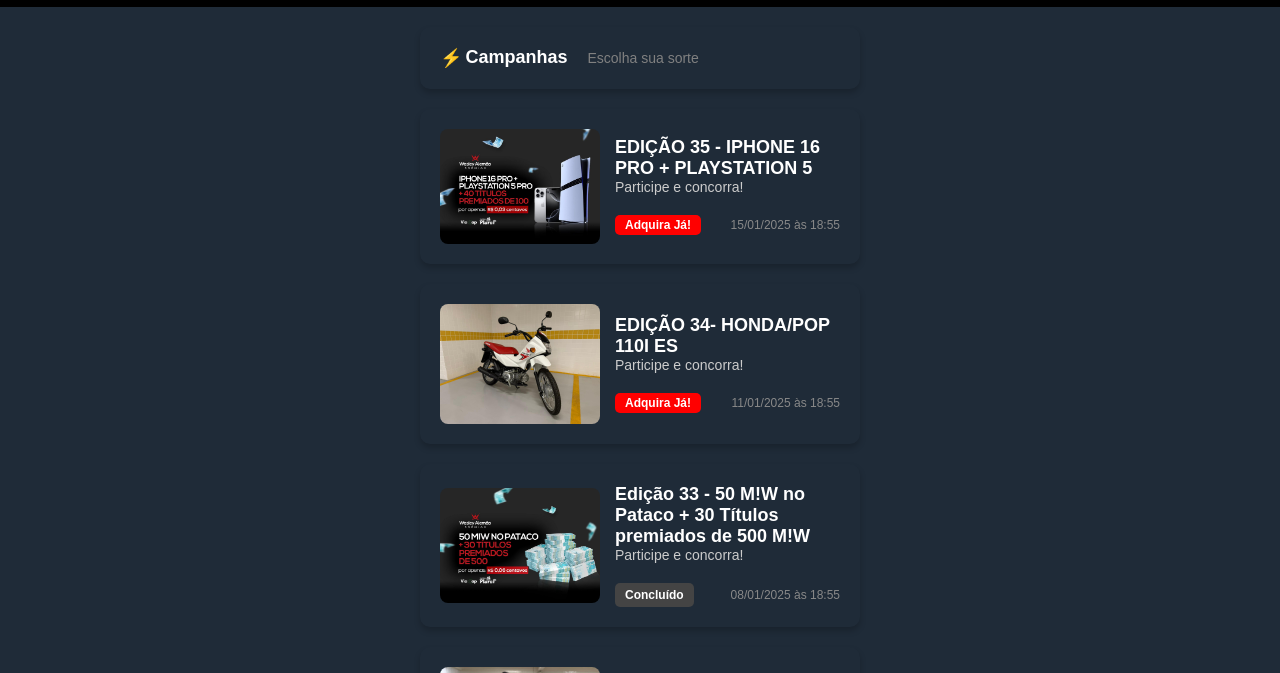
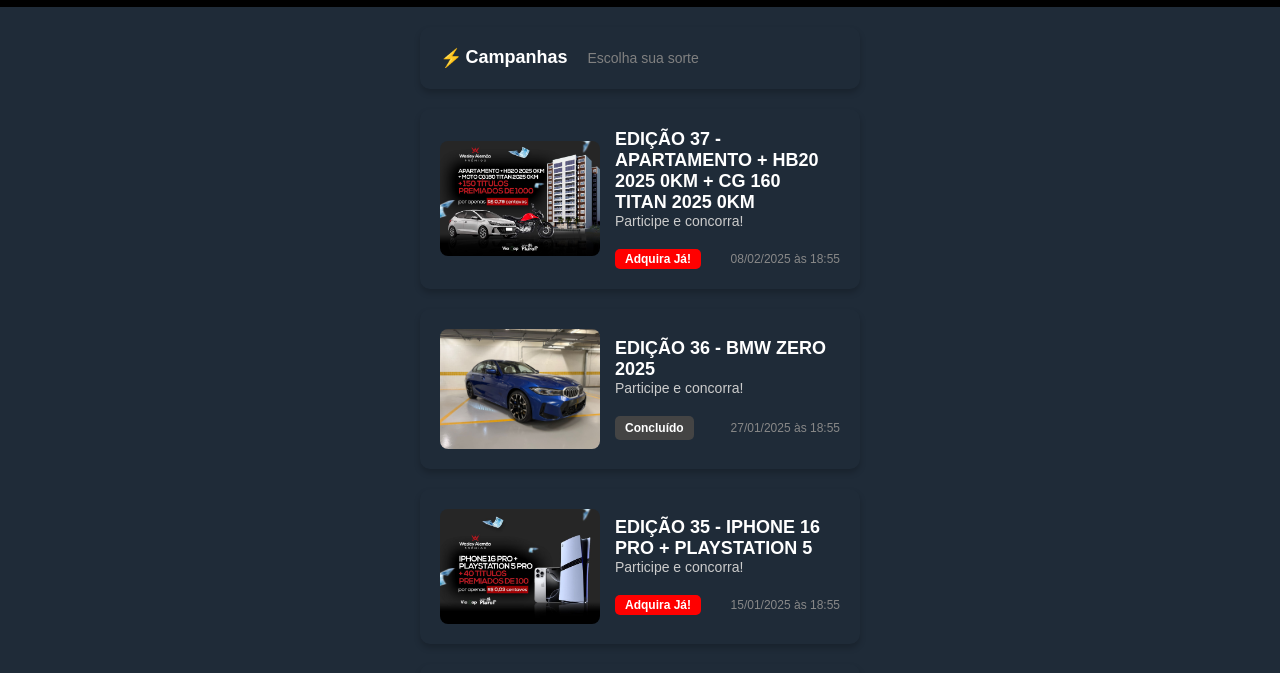
Before and after one commit to wesleyalemaopremiacoes/rifas, a website: page campanhas.html in a window 1280 px wide. Shown: the part 51-724 px from the top of the page. Drawn offline with Linux system fonts and the light colour scheme.

Commit message:
Update campanhas.html

```diff
--- a/campanhas.html
+++ b/campanhas.html
@@ -509,6 +509,32 @@
             <div class="subtitle2">Escolha sua sorte</div>
         </div>
     </div>
+	<div class="container" onclick="window.location.href='premio1.html';">
+        <img src="premio12.png" alt="Prêmio">
+        <div class="info">
+            <div class="title">EDIÇÃO 37 - APARTAMENTO + HB20 2025 0KM + CG 160 TITAN 2025 0KM</div>
+            <div class="description">Participe e concorra!</div>
+            <div class="footer">
+                <button class="cta">Adquira Já!</button>
+                <div class="date">
+                    <span>08/02/2025 às 18:55</span>
+                </div>
+            </div>
+        </div>
+    </div>
+	<div class="container">
+        <img src="premio11.png" alt="Prêmio">
+        <div class="info">
+            <div class="title">EDIÇÃO 36 - BMW ZERO 2025</div>
+            <div class="description">Participe e concorra!</div>
+            <div class="footer">
+                <div class="status">Concluído</div>
+                <div class="date">
+                    <span>27/01/2025 às 18:55</span>
+                </div>
+            </div>
+        </div>
+    </div>
     <div class="container" onclick="window.location.href='premio1.html';">
         <img src="premio6.png" alt="Prêmio">
         <div class="info">
```
